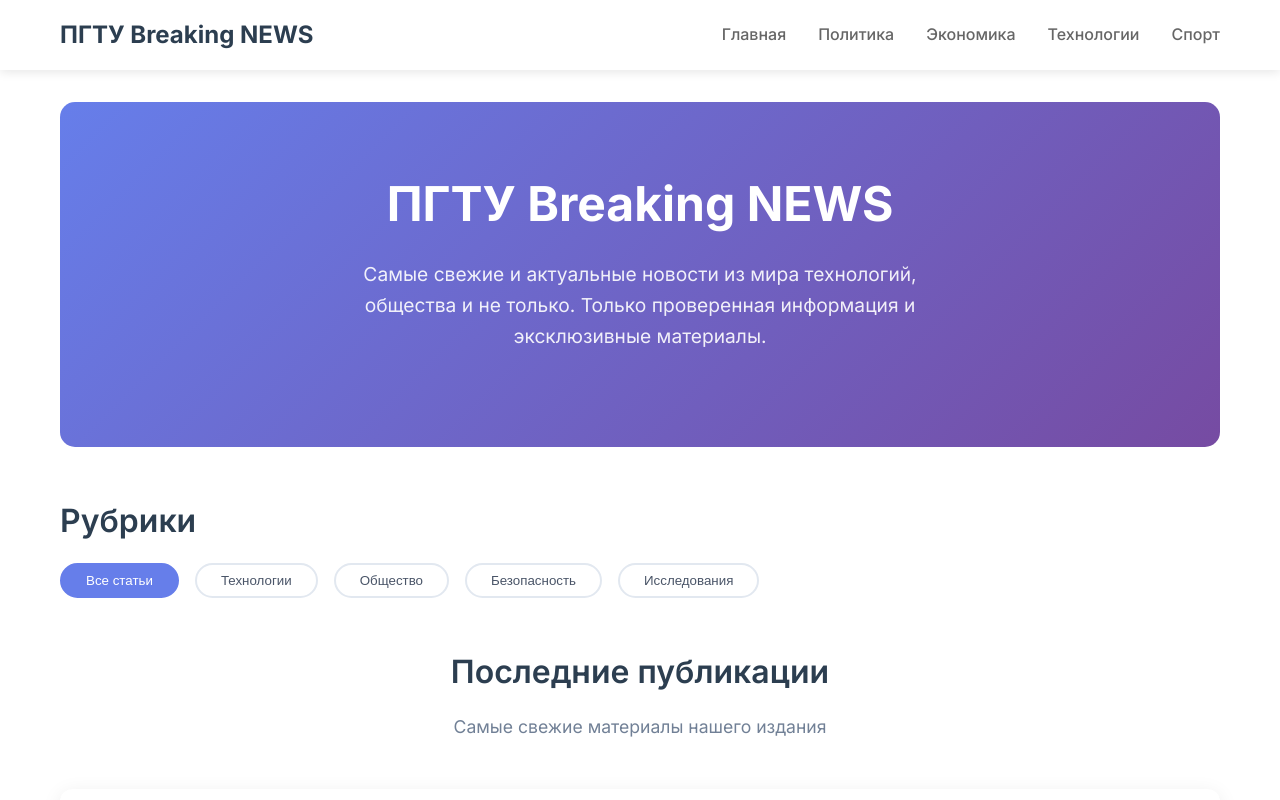
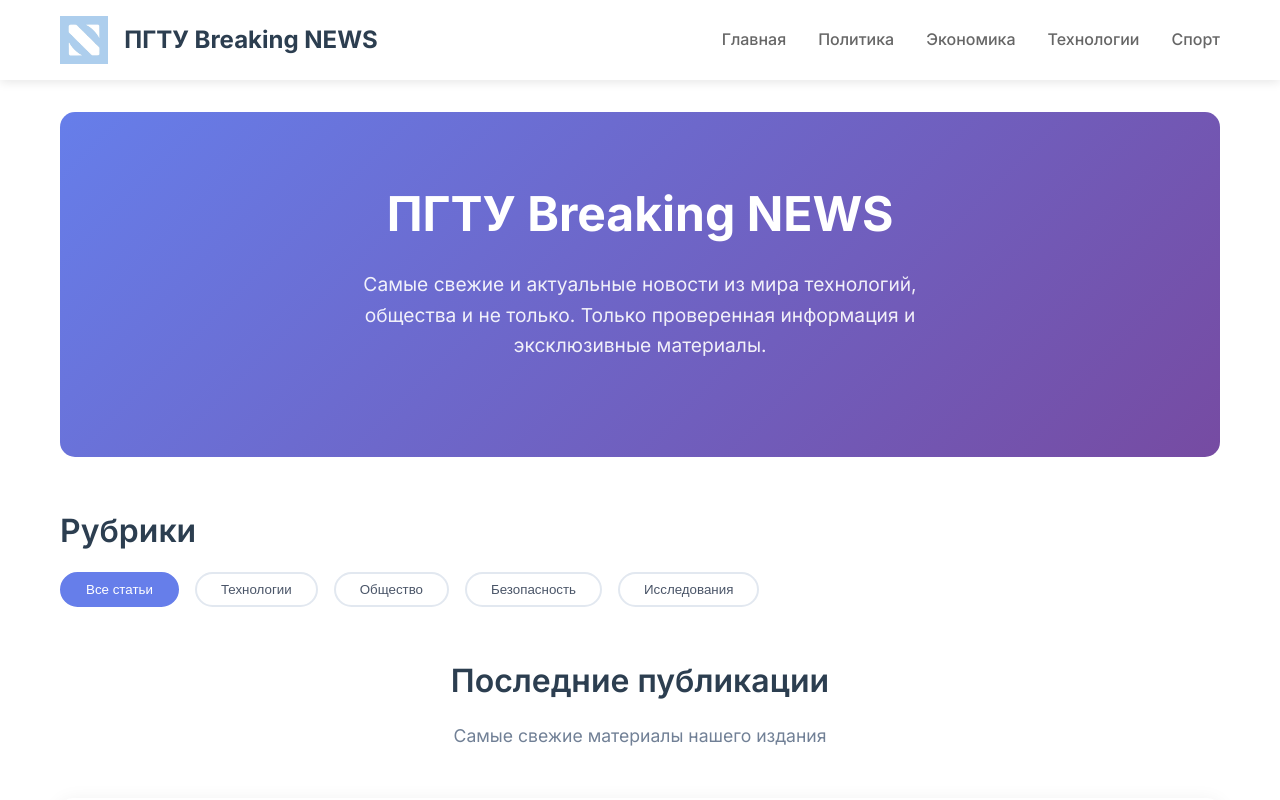
Before and after one commit to Jason1258t/news, a React (Create React App) app in the folder news-website/: page / in a window 1280 px wide. Shown: the top 800 px of the page. Built offline with nearby package versions, Linux system fonts and the light colour scheme.

Commit message:
added logo image into header

```diff
--- a/news-website/src/features/header/index.jsx
+++ b/news-website/src/features/header/index.jsx
@@ -1,6 +1,7 @@
 import React, { useState } from "react";
 import { Link } from "react-router-dom";
 import "./styles.css";
+import logo from '../../logo.jpg';
 
 const Header = () => {
     const [isMenuOpen, setIsMenuOpen] = useState(false);
@@ -12,6 +13,7 @@ const Header = () => {
             <div className="container">
                 <div className="header-content">
                     <div className="logo">
+                        <img src={logo}/>
                         <h1>
                             <Link to="/">ПГТУ Breaking NEWS</Link>
                         </h1>
--- a/news-website/src/features/header/styles.css
+++ b/news-website/src/features/header/styles.css
@@ -17,6 +17,16 @@
     align-items: center;
     padding: 1rem 0;
     position: relative;
+}
+
+.logo {
+    display: flex;
+    align-items: center;
+}
+
+.logo img {
+    height: 3rem;
+    margin-right: 1rem;
 }
 
 .logo h1 {
```
Also changed, not shown: news-website/src/logo.jpg (added).
